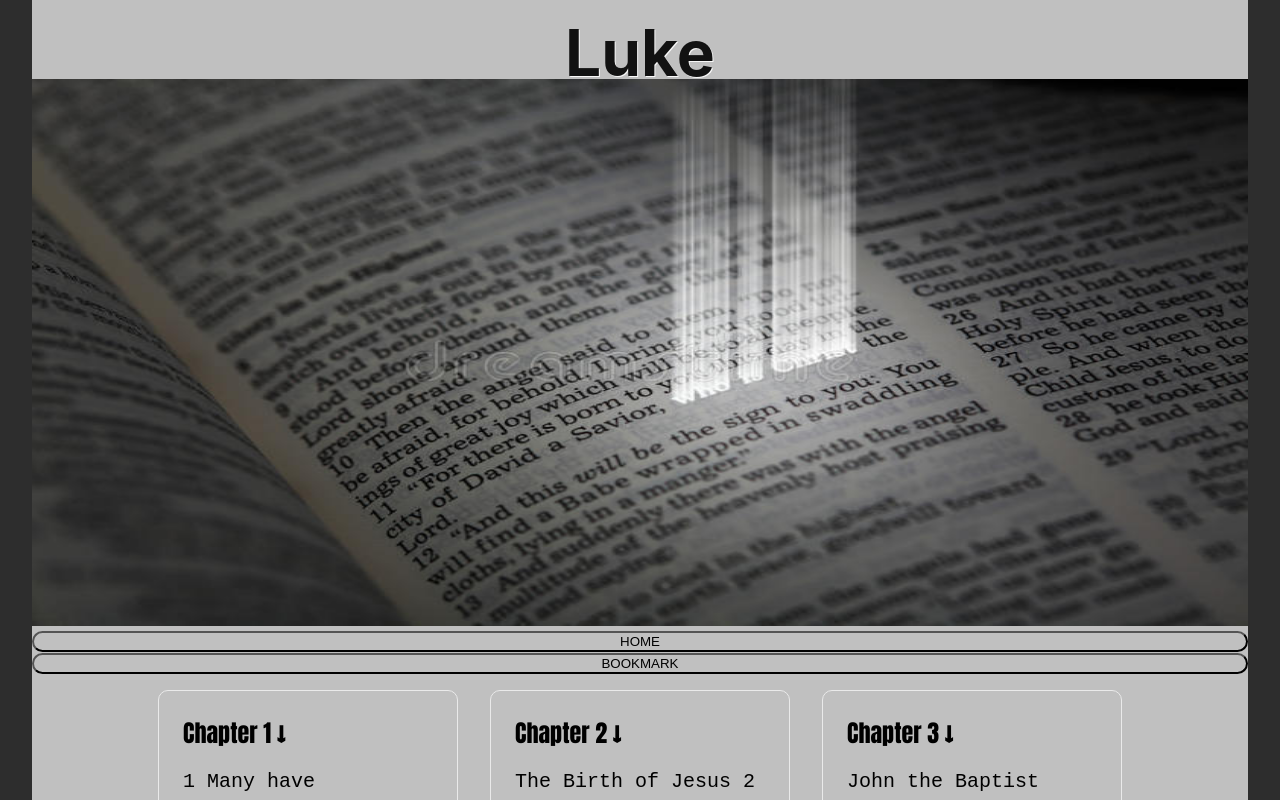
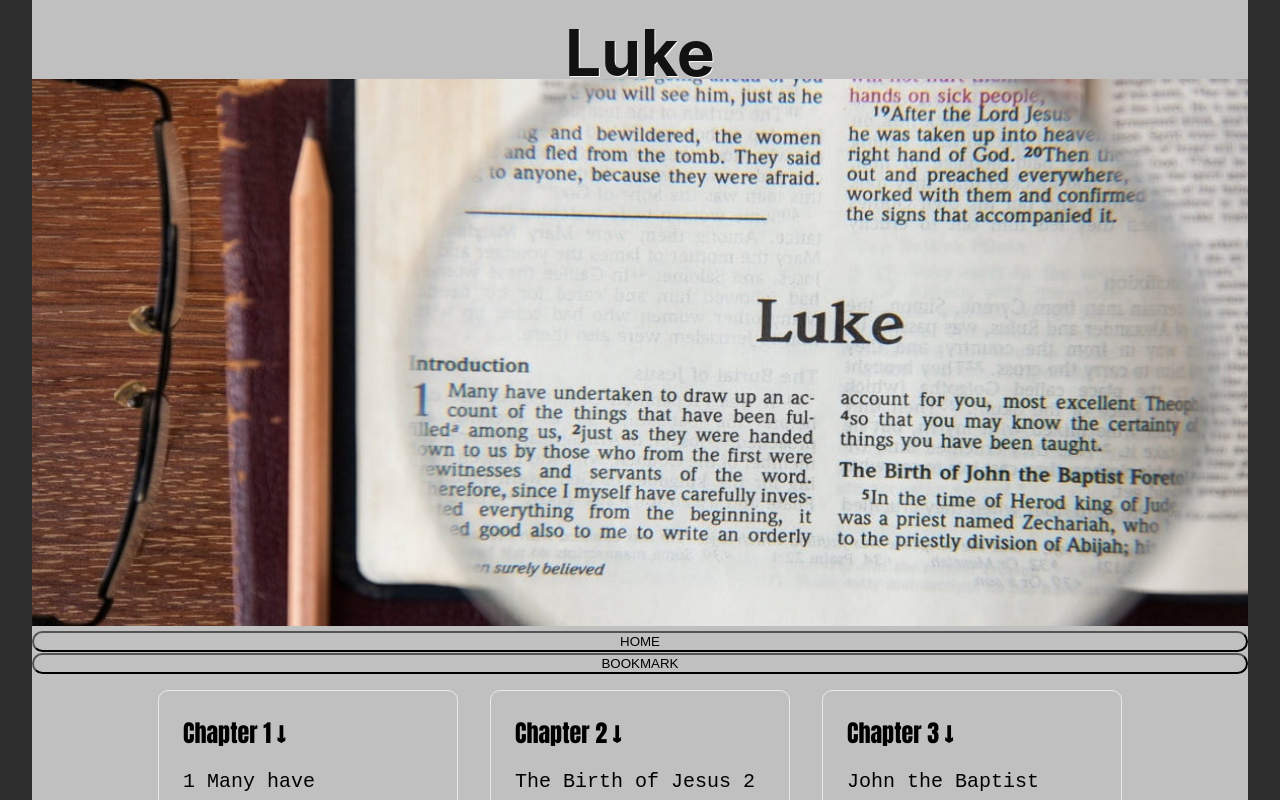
Before and after one commit to jnutt367/luke, a Next.js app: page / in a window 1280 px wide. Shown: the top 800 px of the page. Built offline with nearby package versions, Linux system fonts and the light colour scheme.

Commit message:
Update index.js
luke-2.jpg

```diff
--- a/pages/index.js
+++ b/pages/index.js
@@ -18,7 +18,7 @@ export default function Home() {
         </h1>
          <div className={styles.hero}>
        <Image
-                                src="/christmas-bible-verse.jpg"
+                                src="/luke-2.jpg"
                                 alt="Jesus"
                                 height={900}
                                 width={2000}
```
